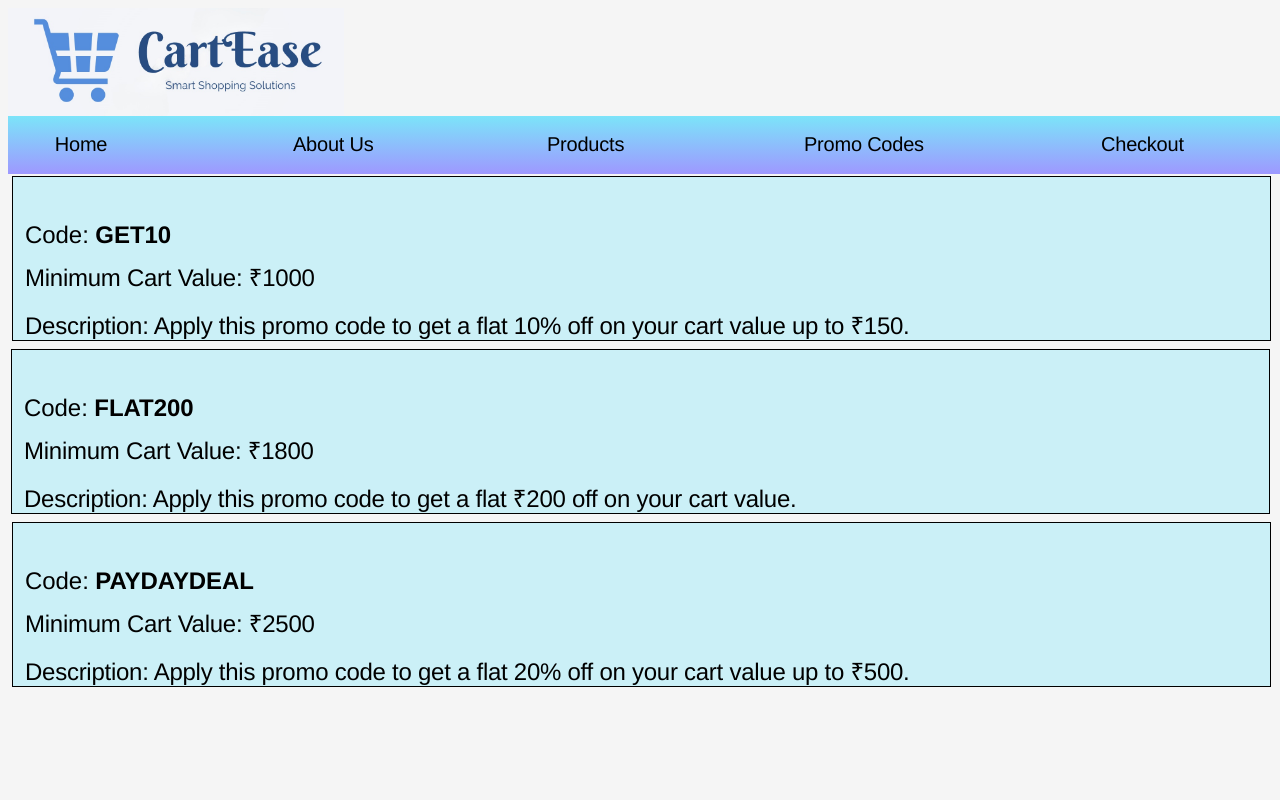
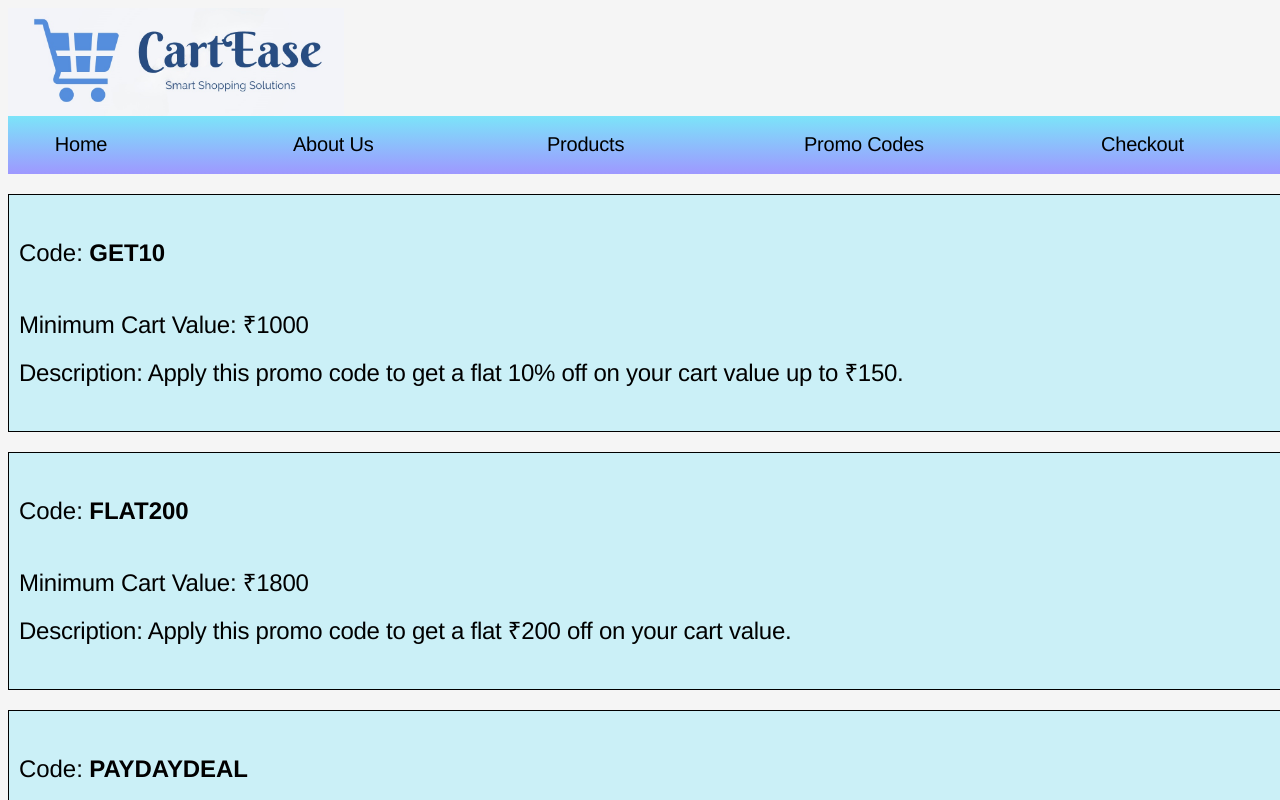
Before and after one commit to gandhi25samar/Cartease-CPG162, a React (Create React App) app: page /PromoCodes in a window 1280 px wide. Shown: the top 800 px of the page. Built offline with nearby package versions, Linux system fonts and the light colour scheme.

Commit message:
Modified promo codes file

```diff
--- /dev/null
+++ b/src/components/PromoCodes/coupons.js
@@ -0,0 +1,23 @@
+const coupons = [
+  {
+    code: "GET10",
+    minValue: 1000,
+    description:
+      "Apply this promo code to get a flat 10% off on your cart value up to ₹150.",
+  },
+  {
+    code: "FLAT200",
+    minValue: 1800,
+    description:
+      "Apply this promo code to get a flat ₹200 off on your cart value.",
+  },
+  {
+    code: "PAYDAYDEAL",
+    minValue: 2500,
+    description:
+      "Apply this promo code to get a flat 20% off on your cart value up to ₹500.",
+  },
+  // Add more coupons here as needed
+];
+
+export default coupons;
--- a/src/components/PromoCodes/promocode.css
+++ b/src/components/PromoCodes/promocode.css
@@ -1,4 +1,4 @@
-.promo-codes .promo-code {
+/* .promo-codes .promo-code {
   background-color: #7ce4f959;
   border: 1px solid;
   border-color: #000000;
@@ -98,4 +98,42 @@
   top: 10px;
   white-space: nowrap;
   width: 237px;
+} */
+
+.promo-codes .promo-code {
+  background-color: #7ce4f959;
+  border: 1px solid;
+  border-color: #000000;
+  height: auto;
+  margin: 20px 0; /* Add spacing between promo codes */
+  padding: 10px;
+  width: 100%;
 }
+
+.promo-codes .code {
+  color: #000000;
+  font-family: "Inter-Regular", Helvetica;
+  font-size: 24px;
+  font-weight: 400;
+  letter-spacing: -0.26px;
+  line-height: 48px;
+}
+
+.promo-codes .span {
+  letter-spacing: -0.06px;
+}
+
+.promo-codes .text-wrapper-6 {
+  font-family: "Inter-Bold", Helvetica;
+  font-weight: 700;
+  letter-spacing: -0.06px;
+}
+
+.promo-codes .minimum-cart-value {
+  color: #000000;
+  font-family: "Inter-Regular", Helvetica;
+  font-size: 24px;
+  font-weight: 400;
+  letter-spacing: -0.26px;
+  line-height: 48px;
+}
--- a/src/components/PromoCodes/promocode.js
+++ b/src/components/PromoCodes/promocode.js
@@ -1,48 +1,75 @@
+// import React from "react";
+// import "./promocode.css";
+
+// const PromoCodes = () => {
+//   return (
+//     <div className="promo-codes">
+//       <div className="div">
+//         <div className="promo-code">
+//           <p className="code">
+//             <span className="span">Code:</span>
+//             <span className="text-wrapper-6"> GET10</span>
+//           </p>
+//           <p className="minimum-cart-value">
+//             Minimum Cart Value: ₹1000
+//             <br />
+//             Description: Apply this promo code to get a flat 10% off on your
+//             cart value up to ₹150.
+//           </p>
+//         </div>
+//         <div className="promo-code-2">
+//           <p className="code-flat">
+//             <span className="span">Code:</span>
+//             <span className="text-wrapper-6"> FLAT200</span>
+//           </p>
+//           <p className="minimum-cart-value">
+//             Minimum Cart Value: ₹1800
+//             <br />
+//             Description: Apply this promo code to get a flat ₹200 off on your
+//             cart value.
+//           </p>
+//         </div>
+//         <div className="promo-code-3">
+//           <p className="code-PAYDAYDEAL">
+//             <span className="span">Code:</span>
+//             <span className="text-wrapper-6"> PAYDAYDEAL</span>
+//           </p>
+//           <p className="minimum-cart-value">
+//             Minimum Cart Value: ₹2500
+//             <br />
+//             Description: Apply this promo code to get a flat 20% off on your
+//             cart value up to ₹500.
+//           </p>
+//         </div>
+//       </div>
+//     </div>
+//   );
+// };
+// export default PromoCodes;
+
+// promocode.js
 import React from "react";
 import "./promocode.css";
+import coupons from "./coupons"; // Import the coupons array
 
 const PromoCodes = () => {
   return (
     <div className="promo-codes">
-      <div className="div">
-        <div className="promo-code">
+      {coupons.map((coupon, index) => (
+        <div key={index} className="promo-code">
           <p className="code">
             <span className="span">Code:</span>
-            <span className="text-wrapper-6"> GET10</span>
+            <span className="text-wrapper-6"> {coupon.code}</span>
           </p>
           <p className="minimum-cart-value">
-            Minimum Cart Value: ₹1000
+            Minimum Cart Value: ₹{coupon.minValue}
             <br />
-            Description: Apply this promo code to get a flat 10% off on your
-            cart value up to ₹150.
+            Description: {coupon.description}
           </p>
         </div>
-        <div className="promo-code-2">
-          <p className="code-flat">
-            <span className="span">Code:</span>
-            <span className="text-wrapper-6"> FLAT200</span>
-          </p>
-          <p className="minimum-cart-value">
-            Minimum Cart Value: ₹1800
-            <br />
-            Description: Apply this promo code to get a flat ₹200 off on your
-            cart value.
-          </p>
-        </div>
-        <div className="promo-code-3">
-          <p className="code-PAYDAYDEAL">
-            <span className="span">Code:</span>
-            <span className="text-wrapper-6"> PAYDAYDEAL</span>
-          </p>
-          <p className="minimum-cart-value">
-            Minimum Cart Value: ₹2500
-            <br />
-            Description: Apply this promo code to get a flat 20% off on your
-            cart value up to ₹500.
-          </p>
-        </div>
-      </div>
+      ))}
     </div>
   );
 };
+
 export default PromoCodes;
```
